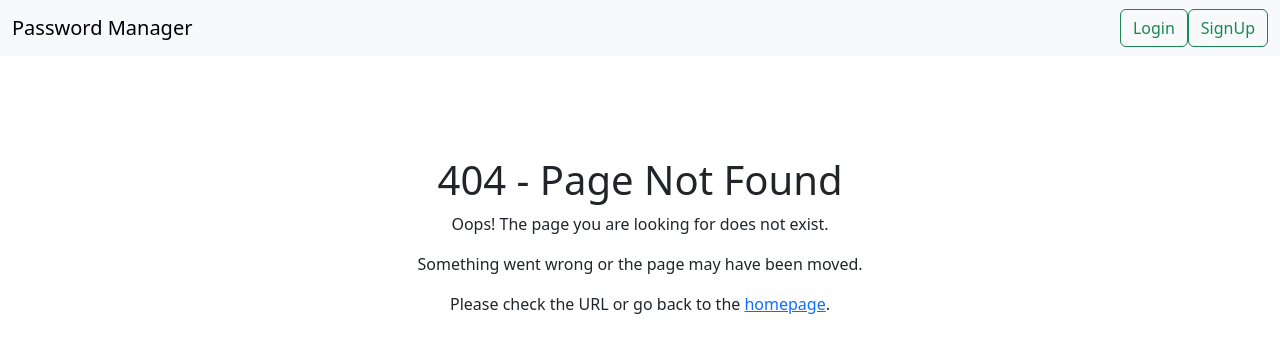
After one commit to dpshah23/Password-Manager-Using-Encryption, a Django app: template templates/404.html in a window 1280 px wide. The commit adds this page. Shown: the top 353 px of the page. Run offline with Django 4.2, Linux system fonts and the light colour scheme; the template is opened without the code that fills it, so the values that code supplies are empty.

Commit message:
Added 404 page

```diff
--- a/home/views.py
+++ b/home/views.py
@@ -97,3 +97,6 @@ def logout(request):
 
     request.session.flush()
     return redirect('/login')
+
+def error_404(request,exception):
+    return render(request,'404.html')
--- a/passwor_manager/settings.py
+++ b/passwor_manager/settings.py
@@ -26,9 +26,9 @@ BASE_DIR = Path(__file__).resolve().parent.parent
 SECRET_KEY = 'django-insecure-3a1d6-i%k6z6-8e8b1jtg*1ums6)c3-e=@iw-%t_y$n)dwp!%!'
 
 # SECURITY WARNING: don't run with debug turned on in production!
-DEBUG = True
+DEBUG = False
 
-ALLOWED_HOSTS = []
+ALLOWED_HOSTS = ['*']
 
 
 # Application definition
--- a/passwor_manager/urls.py
+++ b/passwor_manager/urls.py
@@ -22,3 +22,5 @@ urlpatterns = [
     path('', include('home.urls')),
 
 ]
+
+handler404 = 'home.views.error_404'
--- /dev/null
+++ b/templates/404.html
@@ -0,0 +1,16 @@
+{% extends "base.html" %}
+{% block title %}Page Not Found{% endblock title %}
+{% block body %}
+<link href="https://cdn.jsdelivr.net/npm/bootstrap@5.3.3/dist/css/bootstrap.min.css" rel="stylesheet" integrity="sha384-QWTKZyjpPEjISv5WaRU9OFeRpok6YctnYmDr5pNlyT2bRjXh0JMhjY6hW+ALEwIH" crossorigin="anonymous">
+<script src="https://cdn.jsdelivr.net/npm/bootstrap@5.3.3/dist/js/bootstrap.bundle.min.js" integrity="sha384-YvpcrYf0tY3lHB60NNkmXc5s9fDVZLESaAA55NDzOxhy9GkcIdslK1eN7N6jIeHz" crossorigin="anonymous"></script>
+<div class="error-container text-center">
+    <h1>404 - Page Not Found</h1>
+    <p>Oops! The page you are looking for does not exist.</p>
+    <p>Something went wrong or the page may have been moved.</p>
+    <p>Please check the URL or go back to the <a href="/">homepage</a>.</p>
+</div>
+<style>
+    .error-container {
+        margin-top: 100px;
+    }
+{% endblock body %}
--- a/templates/base.html
+++ b/templates/base.html
@@ -8,7 +8,7 @@
 <body>
     <nav class="navbar navbar-expand-lg bg-body-tertiary">
         <div class="container-fluid">
-          <a class="navbar-brand" href="#">Password Manager</a>
+          <a class="navbar-brand" href="/">Password Manager</a>
           <button class="navbar-toggler" type="button" data-bs-toggle="collapse" data-bs-target="#navbarSupportedContent" aria-controls="navbarSupportedContent" aria-expanded="false" aria-label="Toggle navigation">
             <span class="navbar-toggler-icon"></span>
           </button>
@@ -19,7 +19,7 @@
                 {% else %}
 
               <li class="nav-item">
-                <a class="nav-link active" aria-current="page" href="#">Home</a>
+                <a class="nav-link active" aria-current="page" href="/">Home</a>
               </li>
               <li class="nav-item">
                 <a class="nav-link active" aria-current="page" href="/add_new_password">Add New Password</a>
```
